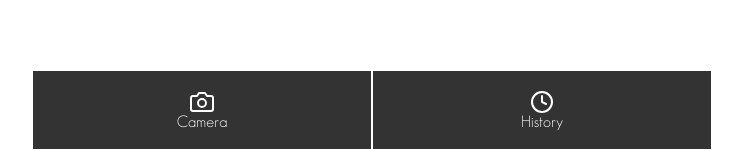
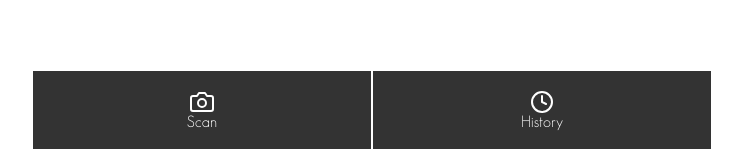
Before and after one commit to insionCEO/Barcode-Scanner-PWA, a React app: page /history in a window 1280 px wide. Shown: the part 650-800 px from the top of the page, without its empty margins (268-1011 px from the left). Built offline with nearby package versions, Linux system fonts and the light colour scheme.

Commit message:
Refactores style import

```diff
--- a/src/components/Video/Video.js
+++ b/src/components/Video/Video.js
@@ -4,7 +4,7 @@ import { withRouter } from 'react-router';
 import Quagga from 'quagga';
 import VideoSkeleton from './Video.skeleton';
 
-import styles from './video.css';
+import './video.css';
 
 class Video extends Component {
 
@@ -86,7 +86,7 @@ class Video extends Component {
     return (
       <div>
         <div className="video__explanation">
-          <p>Scan product's barcode and get its nutritional values 🍎</p>
+          <p>Scan a product's barcode and get its nutritional values 🍎</p>
         </div>
         <div className="video__container">
           {this.state.videoError ?
--- a/src/components/addProductInfo/AddProductInfo.js
+++ b/src/components/addProductInfo/AddProductInfo.js
@@ -1,6 +1,6 @@
 import React from 'react';
 
-import styles from './addProductInfo.css';
+import './addProductInfo.css';
 
 const AddProductInfo = (status) => (
   <div className="off_disclaimer">
--- a/src/components/cameraHandler/CameraHandler.js
+++ b/src/components/cameraHandler/CameraHandler.js
@@ -6,7 +6,7 @@ import ArrowDown from 'react-feather/dist/icons/arrow-down';
 
 const Video = lazy(() => import('../Video'));
 
-import css from './cameraHandler.css';
+import './cameraHandler.css';
 
 class CameraHandler extends Component {
 
--- a/src/components/footer/Footer.js
+++ b/src/components/footer/Footer.js
@@ -4,13 +4,13 @@ import { Link } from 'react-router-dom';
 import Camera from 'react-feather/dist/icons/camera';
 import Clock from 'react-feather/dist/icons/clock';
 
-import styles from './footer.css';
+import './footer.css';
 
 const Footer = () => (
   <div className="footer">
     <Link className="footer__link" to="/" >
       <Camera />
-      Camera
+      Scan
     </Link>
     <Link className="footer__link" to="/history">
       <Clock />
--- a/src/components/history/historyDisplay.css
+++ b/src/components/history/historyDisplay.css
@@ -68,4 +68,5 @@
 .history__deleteBtn {
   border: none;
   background: none;
+  cursor: pointer;
 }
--- a/src/components/nutriScore/nutriScore.js
+++ b/src/components/nutriScore/nutriScore.js
@@ -1,6 +1,6 @@
 import React from 'react';
 
-import styles from './nutriScore.css';
+import './nutriScore.css';
 
 const NutriScore = (props) => (
   <div className="nutriscore__container">
--- a/src/components/productDisplay/ProductDisplay.js
+++ b/src/components/productDisplay/ProductDisplay.js
@@ -2,8 +2,9 @@ import React, { Component } from 'react';
 import ProductDataDisplay from './ProductDataDisplay';
 import { Link } from 'react-router-dom';
 
-import styles from './productDisplay.css';
 import ProductDisplaySkeleton from './productDisplay.skeleton';
+
+import './productDisplay.css';
 
 class ProductDisplay extends Component {
   constructor(...props) {
--- a/src/components/productNotFound/productNotFound.js
+++ b/src/components/productNotFound/productNotFound.js
@@ -4,7 +4,7 @@ import AddProductInfo from '../addProductInfo';
 import { Link } from 'react-router-dom';
 import { withRouter } from 'react-router';
 
-import styles from './productNotFound.css';
+import './productNotFound.css';
 
 class ProductNotFound extends Component {
 
--- a/src/index.html
+++ b/src/index.html
@@ -4,7 +4,7 @@
   <meta charset="utf-8" />
   <meta http-equiv="X-UA-Compatible" content="IE=edge">
   <title>PWA Barcode Scanner 🛒</title>
-  <meta name="description" content="Scan product's barcode and get its nutritional values 🍎">
+  <meta name="description" content="Scan a product's barcode and get its nutritional values 🍎">
   <meta name="viewport" content="width=device-width, initial-scale=1">
   <meta name="theme-color" content="#333333">
   <link rel="shortcut icon" href="/favicon.ico" type="image/x-icon">
```
